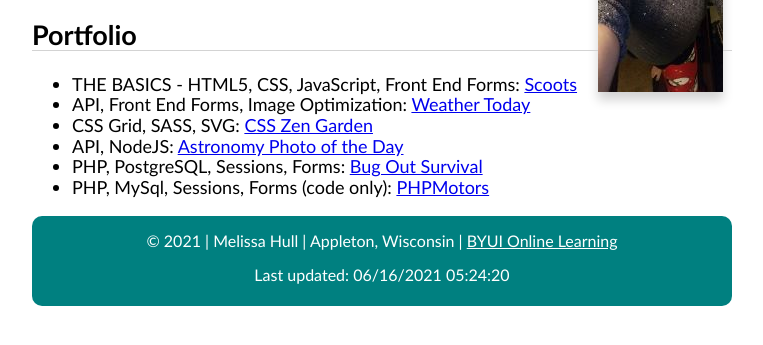
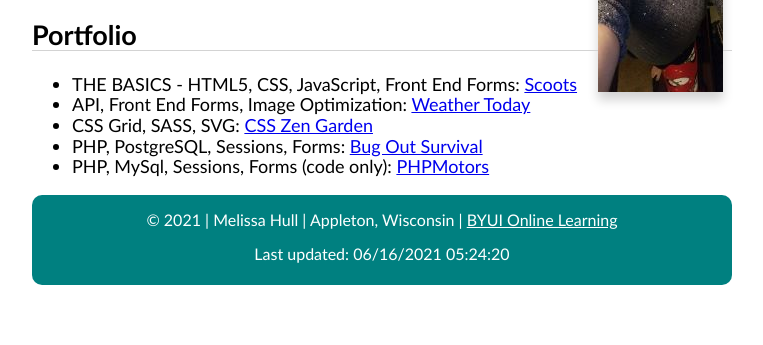
Before and after one commit to mhull87/Portfolio, a plain HTML site: page index.html in a window 1280 px wide. Shown: the part 155-500 px from the top of the page, without its empty margins (258-1021 px from the left). Drawn offline with Linux system fonts and the light colour scheme; a script that the page names is missing.

Commit message:
fix index

```diff
--- a/index.html
+++ b/index.html
@@ -27,7 +27,7 @@
             <li>THE BASICS - HTML5, CSS, JavaScript, Front End Forms: <a href="scoots/">Scoots</a></li>
             <li>API, Front End Forms, Image Optimization: <a href="WeatherToday/">Weather Today</a></li>
             <li>CSS Grid, SASS, SVG: <a href="ZenGarden/">CSS Zen Garden</a></li>
-            <li>API, NodeJS: <a href="https://protected-inlet-78196.herokuapp.com/">Astronomy Photo of the Day</a></li>
+            <!--<li>API, NodeJS: <a href="https://protected-inlet-78196.herokuapp.com/">Astronomy Photo of the Day</a></li>-->
             <li>PHP, PostgreSQL, Sessions, Forms: <a href="http://powerful-taiga-61537.herokuapp.com/bugout/">Bug Out Survival</a></li>
             <li>PHP, MySql, Sessions, Forms (code only): <a href="https://github.com/mhull87/phpmotors">PHPMotors</a></li>
         </ul>
```
